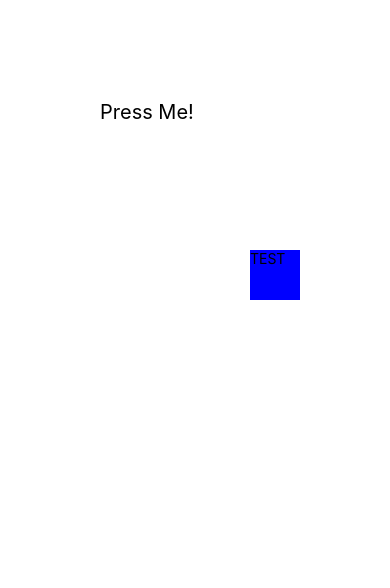
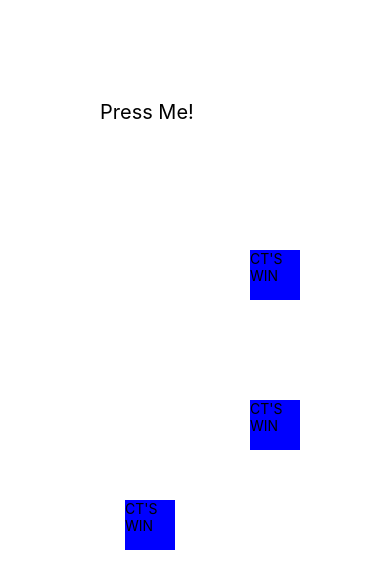
Before and after one commit to DrySoldier/cs-defense, a React Native app: screen / in a window 390 px wide. Shown: the top 588 px of the page. Built offline with nearby package versions, Linux system fonts and the light colour scheme.

Commit message:
Removed update angle functions

```diff
--- a/AnimationComponent.js
+++ /dev/null
@@ -1,62 +0,0 @@
-import {
-  memo,
-  useRef,
-  useEffect,
-  forwardRef,
-  useImperativeHandle,
-} from "react";
-import { Animated, TouchableOpacity } from "react-native";
-
-const AnimationComponent = forwardRef(
-  ({ x: startX, y: startY, id, path, onDestroy, updateAngle }, ref) => {
-    const xyVal = useRef(
-      new Animated.ValueXY({ x: startX, y: startY })
-    ).current;
-
-    useEffect(() => {
-      console.log("CREATED :: ", id);
-      const xyListener = xyVal.addListener((val) => updateAngle(val));
-
-      const startAnim = async () => {
-        let i = 1;
-        for (const { timeMs, x, y } of path) {
-          await new Promise((res) => {
-            Animated.timing(xyVal, {
-              duration: timeMs,
-              toValue: { x, y },
-              useNativeDriver: true,
-            }).start(() => {
-              res();
-              if (i === path.length) {
-                // onDestroy(id);
-              } else i++;
-            });
-          });
-        }
-      };
-
-      startAnim();
-    }, []);
-
-    useImperativeHandle(ref, () => ({}), []);
-
-    return (
-      <Animated.View
-        ref={ref}
-        style={{
-          height: 50,
-          width: 50,
-          backgroundColor: "red",
-          position: "absolute",
-          transform: [{ translateX: xyVal.x }, { translateY: xyVal.y }],
-        }}
-      />
-    );
-  }
-);
-
-function areEqual({ id: prevId }, { id }) {
-  return id == prevId;
-}
-
-export default memo(AnimationComponent, areEqual);
--- a/App.js
+++ b/App.js
@@ -1,4 +1,3 @@
-import { StatusBar } from "expo-status-bar";
 import { useState, useCallback, useEffect, createRef, useRef } from "react";
 import {
   StyleSheet,
@@ -7,25 +6,19 @@ import {
   Animated,
   TouchableOpacity,
 } from "react-native";
-import AnimationComponent from "./AnimationComponent";
-
-function radians_to_degrees(radians) {
-  var pi = Math.PI;
-  return radians * (180 / pi);
-}
+import PathComponent from "./PathComponent";
+import Tower from "./Tower";
 
 export default function App() {
   const [objects, setObjects] = useState([]);
+  const [towers, setTowers] = useState([
+    { x: 250, y: 250, id: Math.random(), ref: createRef() },
+    { x: 250, y: 400, id: Math.random(), ref: createRef() },
+    { x: 125, y: 500, id: Math.random(), ref: createRef() },
+  ]);
 
-  const angle = useRef(new Animated.Value(0)).current;
-  const flip = useRef(new Animated.Value(0)).current;
-  const degInter = angle.interpolate({
-    inputRange: [0, 180],
-    outputRange: ["0deg", "180deg"],
-  });
-
-  const startingPosition = { x: -100, y: 700 };
   const path = [
+    { x: 175, y: 450, timeMs: 0 },
     { x: 300, y: 700, timeMs: 2500 },
     { x: 300, y: 500, timeMs: 2500 },
     { x: 100, y: 500, timeMs: 2500 },
@@ -42,25 +35,7 @@ export default function App() {
   const start = () => {
     const id = Math.random();
     const ref = createRef();
-    setObjects((prevState) => [
-      ...prevState,
-      { ...startingPosition, id, path, ref },
-    ]);
-  };
-
-  const updateAngle = ({ x, y }) => {
-    const length = x - 250;
-    const height = y - 250;
-
-    console.log(JSON.stringify({ height, y }, null, 2));
-
-    const hypno = Math.sqrt(length ** 2 + height ** 2);
-
-    if (y > height) {
-      flip.setValue(-1)
-    }
-
-    angle.setValue(radians_to_degrees(Math.acos(length / hypno)));
+    setObjects((prevState) => [...prevState, { id, path, ref }]);
   };
 
   return (
@@ -73,28 +48,16 @@ export default function App() {
         </Text>
       </TouchableOpacity>
       {objects.map((e) => (
-        <AnimationComponent
+        <PathComponent
           ref={e.ref}
           key={e.id.toString()}
           onDestroy={onDestroy}
-          updateAngle={updateAngle}
           {...e}
         />
       ))}
-      <Animated.View
-        style={{
-          position: "absolute",
-          height: 50,
-          width: 50,
-          left: 250,
-          top: 250,
-          backgroundColor: "blue",
-          transform: [{ rotateZ: degInter }],
-        }}
-      >
-        <Text>TEST</Text>
-      </Animated.View>
-      <StatusBar style="auto" />
+      {towers.map((e) => (
+        <Tower key={e.id.toString()} ref={e.ref} {...e} objects={objects} />
+      ))}
     </View>
   );
 }
--- /dev/null
+++ b/PathComponent.js
@@ -0,0 +1,54 @@
+import { memo, useRef, useEffect } from "react";
+import { Animated } from "react-native";
+
+const PathComponent = ({ id, path, onDestroy, updateAngle }) => {
+  const xyVal = useRef(
+    new Animated.ValueXY({ x: path[0].x, y: path[0].y })
+  ).current;
+
+  useEffect(() => {
+    console.log("CREATED :: ", id);
+    const xyListener = xyVal.addListener(
+      (val) => {} //updateAngle(val, id)
+    );
+
+    const startAnim = async () => {
+      let i = 1;
+      for (const { timeMs, x, y } of path) {
+        await new Promise((res) => {
+          Animated.timing(xyVal, {
+            duration: timeMs,
+            toValue: { x, y },
+            useNativeDriver: true,
+          }).start(() => {
+            res();
+            if (i === path.length) {
+              onDestroy(id);
+            } else i++;
+          });
+        });
+      }
+    };
+
+    startAnim();
+  }, []);
+
+  return (
+    <Animated.View
+      ref={ref}
+      style={{
+        height: 50,
+        width: 50,
+        backgroundColor: "red",
+        position: "absolute",
+        transform: [{ translateX: xyVal.x }, { translateY: xyVal.y }],
+      }}
+    />
+  );
+};
+
+function areEqual({ id: prevId }, { id }) {
+  return id == prevId;
+}
+
+export default memo(PathComponent, areEqual);
--- /dev/null
+++ b/Tower.js
@@ -0,0 +1,40 @@
+import { Text, Animated } from "react-native";
+import { useState, useRef, forwardRef, useImperativeHandle } from "react";
+
+const Tower = forwardRef(({ x, y, objects }, ref) => {
+  // const [target, setTarget] = useState();
+
+  const angle = useRef(new Animated.Value(0)).current;
+
+  const updateAngle = ({ x, y }, id) => {
+    const length = x;
+    const height = y;
+
+    const hypno = Math.sqrt(length ** 2 + height ** 2);
+    const radiansToDegrees = Math.acos(length / hypno) * (180 / Math.PI);
+    angle.setValue(radiansToDegrees);
+  };
+
+  const degInter = angle?.interpolate({
+    inputRange: [0, 180],
+    outputRange: ["0deg", "180deg"],
+  });
+
+  return (
+    <Animated.View
+      style={{
+        position: "absolute",
+        height: 50,
+        width: 50,
+        left: x,
+        top: y,
+        backgroundColor: "blue",
+        transform: [{ rotateZ: degInter }],
+      }}
+    >
+      <Text>CT'S WIN</Text>
+    </Animated.View>
+  );
+});
+
+export default Tower;
```
